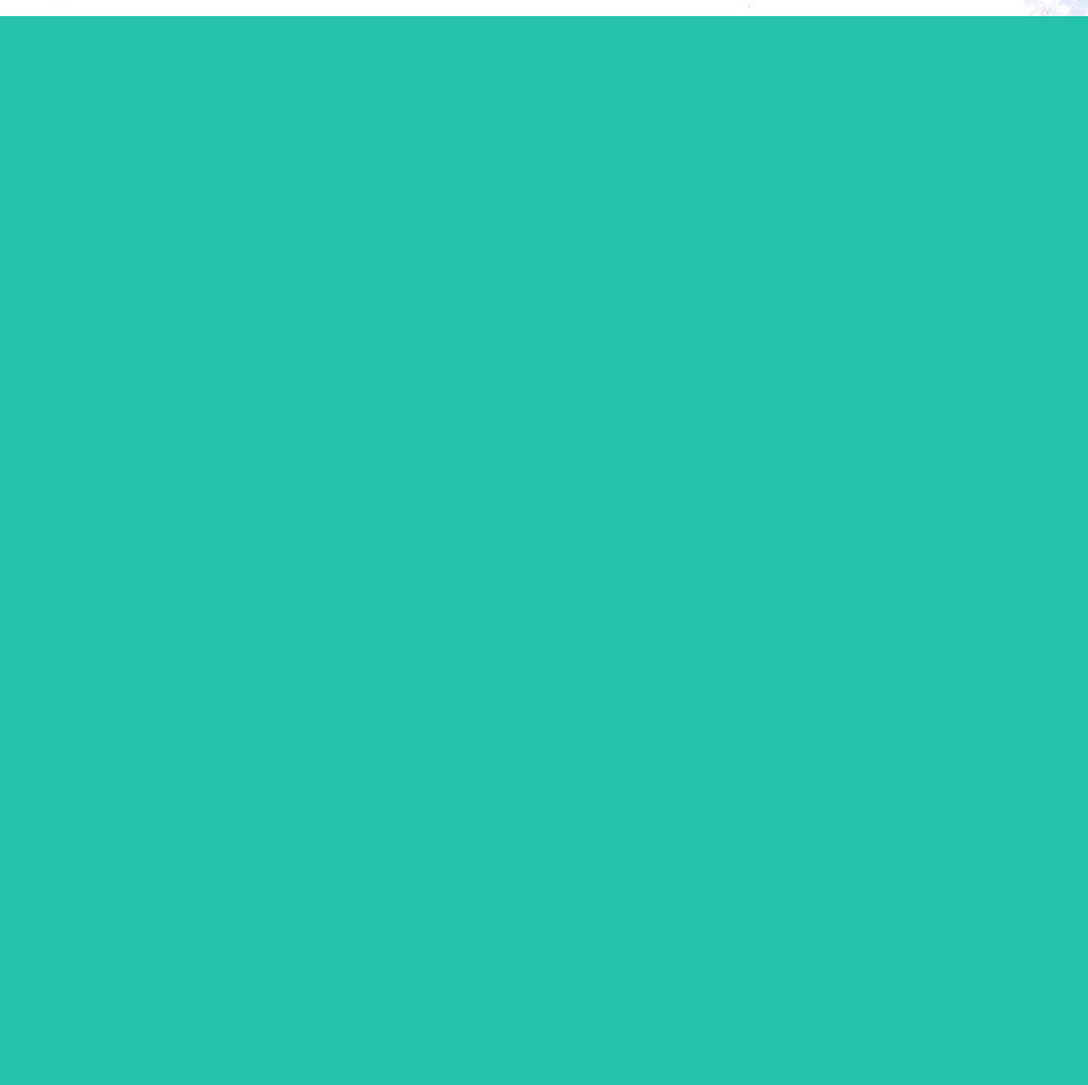
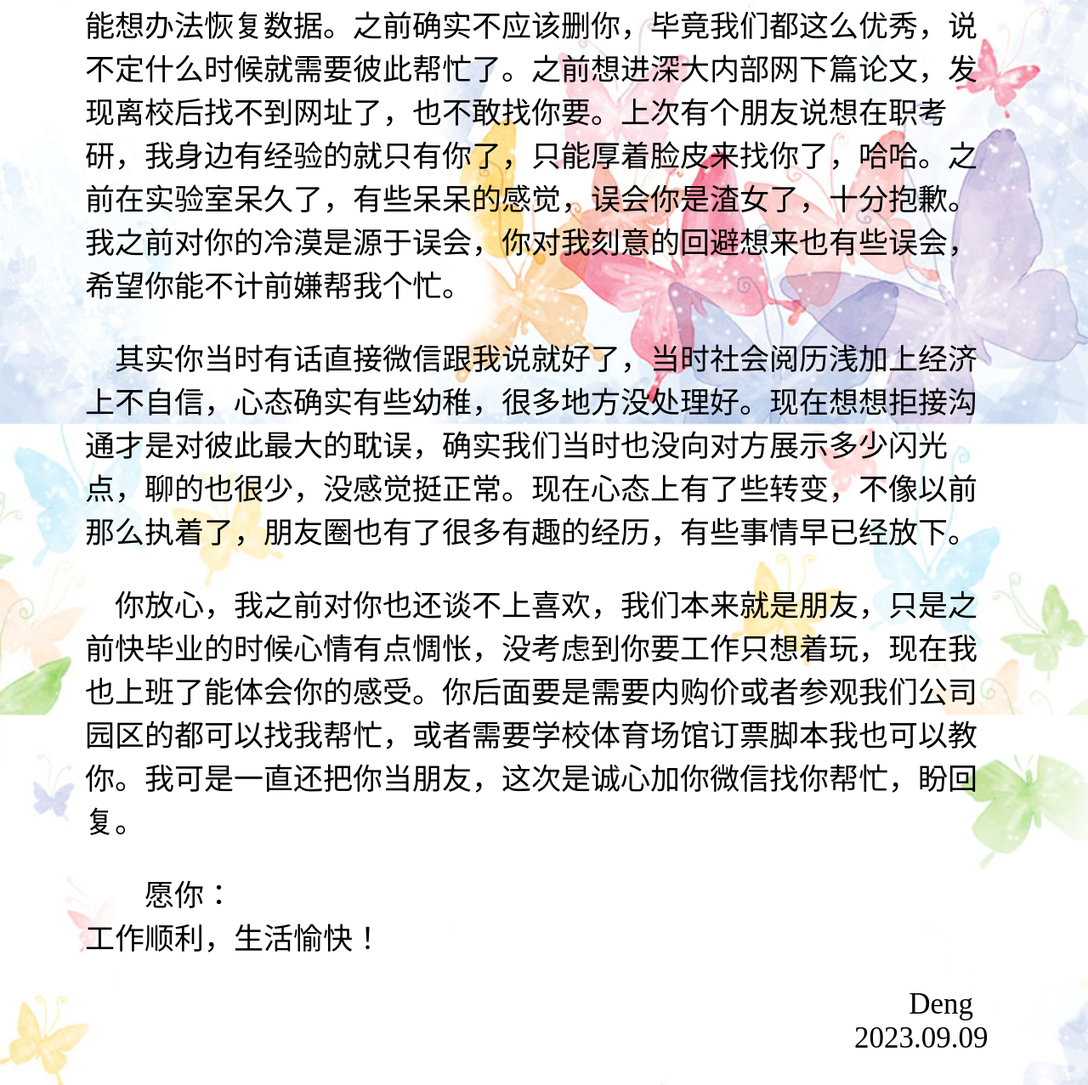
Before and after one commit to DengWucai/ljh, a plain HTML site: page daoqian.html in a window 1280 px wide. Shown: the part 781-2058 px from the top of the page at 85% size. Before the commit the page ends 800 px from the top, so only its background shows below. Drawn offline with Linux system fonts and the light colour scheme.

Commit message:
Update daoqian.html

```diff
--- a/daoqian.html
+++ b/daoqian.html
@@ -2,7 +2,7 @@
 <html>
 <head>
 <meta http-equiv="Content-Type" content="text/html; charset=UTF-8">
-<title>小才的道歉</title>
+<title>来自小才的一封信</title>
 </head>
 <body>
 <style type="text/css">
@@ -21,16 +21,17 @@ body {
 }
 </style>
 <p>
-<font color="#F08080">
+<font color="#000000">
 <div class="content">
 <em>To ljh：</em><br />
-	&nbsp&nbsp&nbsp&nbsp&nbsp&nbsp&nbsp&nbsp 如果你懂我，我不用多说。<br />
-	&nbsp&nbsp&nbsp&nbsp&nbsp&nbsp&nbsp&nbsp 如果你不懂我，我何须多说。<br />
-	&nbsp&nbsp&nbsp&nbsp&nbsp&nbsp&nbsp&nbsp <br />
+	<p>&nbsp&nbsp&nbsp&nbsp哈哈，开头先祝你节日快乐！如果说之前对你还有些歉意，现在我觉得你拉黑比我更过分，没事我们算扯平了。这次我不是找你说这些的，确实是有些事情需要找你帮忙。你之前找我帮忙我也没推辞吧，看在我曾请你喝饮料给你送礼物的份上，帮个忙不过分吧。放心，之前是我想多了，现在我对你没什么感觉，顶多把你当普通朋友了，你也别想太多了。之前我确实给你发了不少信息，那是因为新平他们问话之后出于好心没及时跟我讲你的回复，而且后面只是说你生气了让我有点误会了。我性格算挺好的了，只是第一次跟女生相处有点 不会了，哈哈。<br /></p>
+	<p>&nbsp&nbsp&nbsp&nbsp我之前给你发过几个链接，其中有个AI自动脚本我现在急需用到，之前忘记保存链接了。我倒是找到了我们之前的微信聊天文件，但是微信的编解码系统只能在好友聊天界面才能查看，你加我微信我自己能想办法恢复数据。之前确实不应该删你，毕竟我们都这么优秀，说不定什么时候就需要彼此帮忙了。之前想进深大内部网下篇论文，发现离校后找不到网址了，也不敢找你要。上次有个朋友说想在职考研，我身边有经验的就只有你了，只能厚着脸皮来找你了，哈哈。之前在实验室呆久了，有些呆呆的感觉，误会你是渣女了，十分抱歉。我之前对你的冷漠是源于误会，你对我刻意的回避想来也有些误会，希望你能不计前嫌帮我个忙。<br /></p>
+	<p>&nbsp&nbsp&nbsp&nbsp其实你当时有话直接微信跟我说就好了，当时社会阅历浅加上经济上不自信，心态确实有些幼稚，很多地方没处理好。现在想想拒接沟通才是对彼此最大的耽误，确实我们当时也没向对方展示多少闪光点，聊的也很少，没感觉挺正常。现在心态上有了些转变，不像以前那么执着了，朋友圈也有了很多有趣的经历，有些事情早已经放下。<br /></p>
+	<p>&nbsp&nbsp&nbsp&nbsp你放心，我之前对你也还谈不上喜欢，我们本来就是朋友，只是之前快毕业的时候心情有点惆怅，没考虑到你要工作只想着玩，现在我也上班了能体会你的感受。你后面要是需要内购价或者参观我们公司园区的都可以找我帮忙，或者需要学校体育场馆订票脚本我也可以教你。我可是一直还把你当朋友，这次是诚心加你微信找你帮忙，盼回复。<br /><p>
 	&nbsp&nbsp&nbsp&nbsp&nbsp&nbsp&nbsp&nbsp愿你：<br />
 工作顺利，生活愉快！<br />
 </div>
-<div align="right" style="margin: 0px 100px">Deng&nbsp&nbsp&nbsp&nbsp<br />2023.05.24&nbsp&nbsp</div>
+<div align="right" style="margin: 0px 100px">Deng&nbsp&nbsp&nbsp&nbsp<br />2023.09.09&nbsp&nbsp</div>
 </font>
 </p>
 </body>
```
